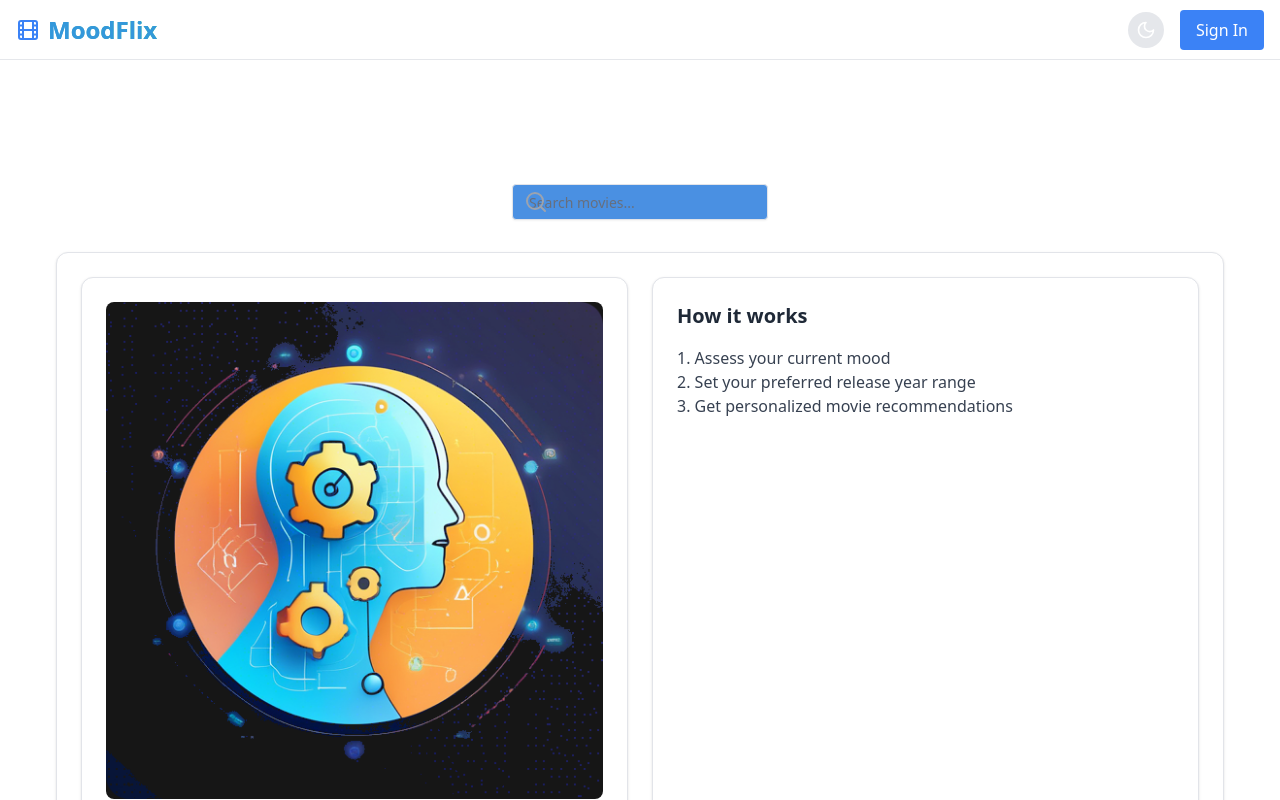
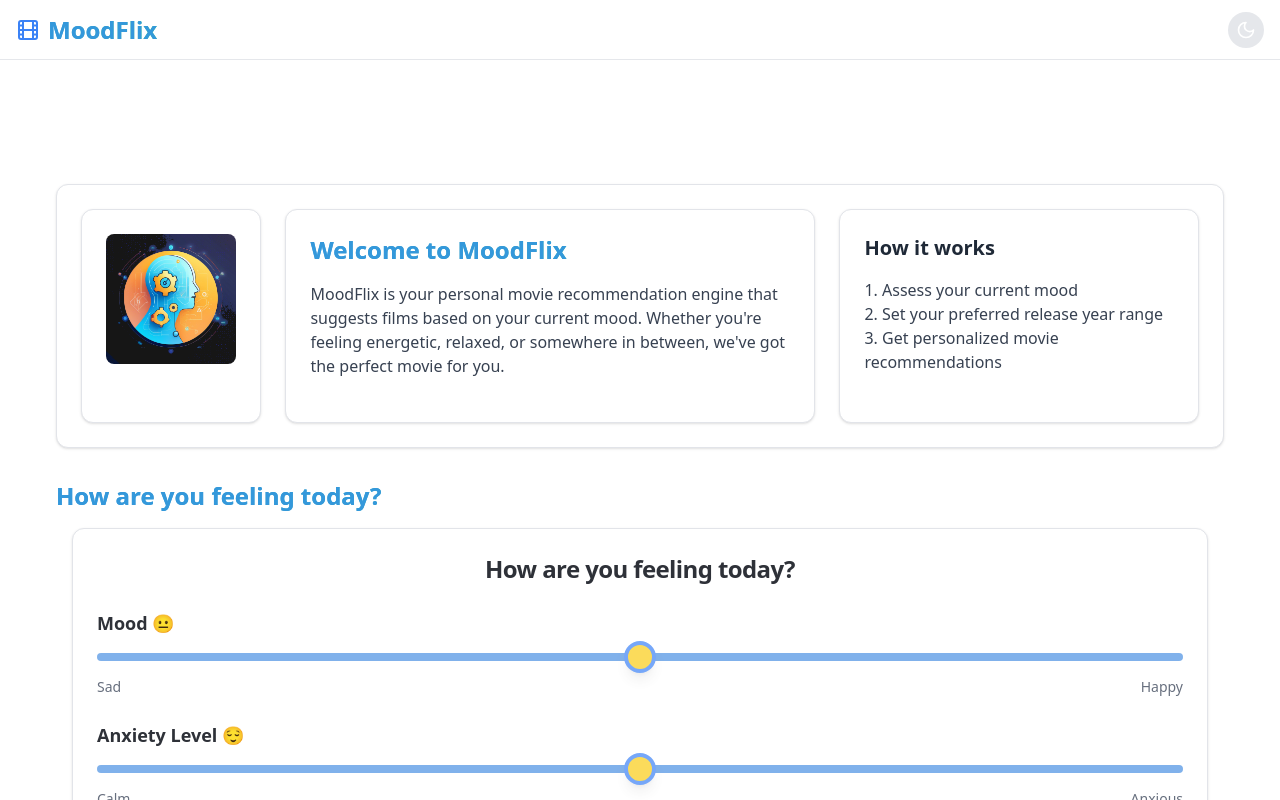
Before and after one commit to eric-nichols-nyc/moodflix, a Next.js app: page / in a window 1280 px wide. Shown: the top 800 px of the page. Built offline with nearby package versions, Linux system fonts and the light colour scheme.

Commit message:
feat: layout updates

```diff
--- a/src/app/globals.css
+++ b/src/app/globals.css
@@ -184,3 +184,17 @@ input[type="range"]::-moz-range-thumb, .custom-slider::-moz-range-thumb {
 .content-below-header {
   padding-top: var(--header-height);
 }
+/* styles/slider-custom.css */
+.custom-slider .slider-thumb {
+  width: 32px !important;      /* Make the thumb bigger */
+  height: 32px !important;
+  background: #3b82f6 !important; /* Eye-catching color (blue) */
+  border: 3px solid #fff !important;
+  box-shadow: 0 0 8px #3b82f6, 0 2px 8px rgba(0,0,0,0.15);
+  transition: transform 0.2s;
+}
+
+.custom-slider .slider-thumb:active {
+  transform: scale(1.15);
+  background: #2563eb !important; /* Even more eye-catching on active */
+}
--- a/src/components/header.tsx
+++ b/src/components/header.tsx
@@ -12,9 +12,7 @@ const Header: React.FC = () => {
       </Link>
       <div className="flex items-center space-x-4">
         <ThemeToggle />
-        <button className="px-4 py-2 bg-blue-500 text-white rounded hover:bg-blue-600 transition-colors">
-          Sign In
-        </button>
+
       </div>
     </header>
   );
--- a/src/components/intro.tsx
+++ b/src/components/intro.tsx
@@ -1,22 +1,24 @@
 import React from 'react';
 import Image from 'next/image';
-import { Card, CardContent } from "@/components/ui/card";
+import { Card, CardContent, CardHeader, CardTitle } from "@/components/ui/card";
+import { Car } from 'lucide-react';
 
 const Intro: React.FC = () => {
   return (
     <div className="flex flex-col md:flex-row gap-6 intro-component">
       <Card className="w-full md:w-1/2">
+        <CardHeader>
+            <Image
+            src="/images/intro.png"
+            alt="MoodFlix Intro"
+            width={640}
+            height={360}
+            className="rounded-lg mb-4"
+          />
+        </CardHeader>
+        </Card>
+        <Card>
         <CardContent className="p-6">
-          <div className="aspect-square rounded-lg mb-4 overflow-hidden">
-            <Image
-              src="/images/intro.png"
-              alt="MoodFlix Intro"
-              width={640}
-              height={360}
-              layout="responsive"
-              objectFit="cover"
-            />
-          </div>
           <h1 className="text-2xl font-bold mb-4 gradient-text custom-gradient">Welcome to MoodFlix</h1>
           <p className="text-gray-700 dark:text-gray-200">
             MoodFlix is your personal movie recommendation engine that suggests films based on your current mood.
@@ -25,7 +27,7 @@ const Intro: React.FC = () => {
         </CardContent>
       </Card>
 
-      <Card className="w-full md:w-1/2">
+      <Card className="w-full">
         <CardContent className="p-6 flex flex-col justify-between h-full">
           <div>
             <h2 className="text-xl font-semibold mb-4 text-gray-800 dark:text-white">How it works</h2>
--- a/src/components/mood-based-movie-app.tsx
+++ b/src/components/mood-based-movie-app.tsx
@@ -1,13 +1,11 @@
 "use client"
 import React, { useState } from 'react';
-import { Search } from 'lucide-react';
 import MovieList from './movie-list';
 import MoodAssessment from './mood-assessment';
 import Intro from './intro';
 import Header from './header';
 import { Assessment, MovieRecommendation, RecommendationResponse } from '../../types'
 import { Card, CardContent, CardHeader, CardTitle } from "@/components/ui/card";
-import { Input } from "@/components/ui/input";
 
 const MoodBasedMovieApp = () => {
   const [movies, setMovies] = useState<MovieRecommendation[]>([]);
@@ -52,15 +50,6 @@ const MoodBasedMovieApp = () => {
       <Header  />
       <div className="flex-1 overflow-y-auto content-below-header">
         <div className="container-desktop mx-auto py-8 space-y-8">
-          <div className="relative w-full sm:w-64 mx-auto">
-            <Input
-              type="text"
-              placeholder="Search movies..."
-              className="pl-10 pr-4 py-2 w-full custom-button"
-            />
-            <Search className="absolute left-3 top-1/2 transform -translate-y-1/2 text-gray-400" />
-          </div>
-
           <main className="space-y-8">
             <Card className="hover-scale">
               <CardContent className="pt-6">
--- a/src/components/ui/slider.tsx
+++ b/src/components/ui/slider.tsx
@@ -20,7 +20,7 @@ const Slider = React.forwardRef<
     <SliderPrimitive.Track className="relative h-1.5 w-full grow overflow-hidden rounded-full bg-primary/20">
       <SliderPrimitive.Range className="absolute h-full bg-primary" />
     </SliderPrimitive.Track>
-    <SliderPrimitive.Thumb className="block h-4 w-4 rounded-full border border-primary/50 bg-background shadow transition-colors focus-visible:outline-none focus-visible:ring-1 focus-visible:ring-ring disabled:pointer-events-none disabled:opacity-50" />
+    <SliderPrimitive.Thumb className="block h-8 w-8 rounded-full border-4 border-blue-500 bg-yellow-400 shadow-lg transition-transform duration-150 focus-visible:outline-none focus-visible:ring-2 focus-visible:ring-blue-400 focus-visible:scale-110 active:scale-110 disabled:pointer-events-none disabled:opacity-50" />
   </SliderPrimitive.Root>
 ))
 Slider.displayName = SliderPrimitive.Root.displayName
```
Also changed, not shown: public/images/emoji.png (added).
